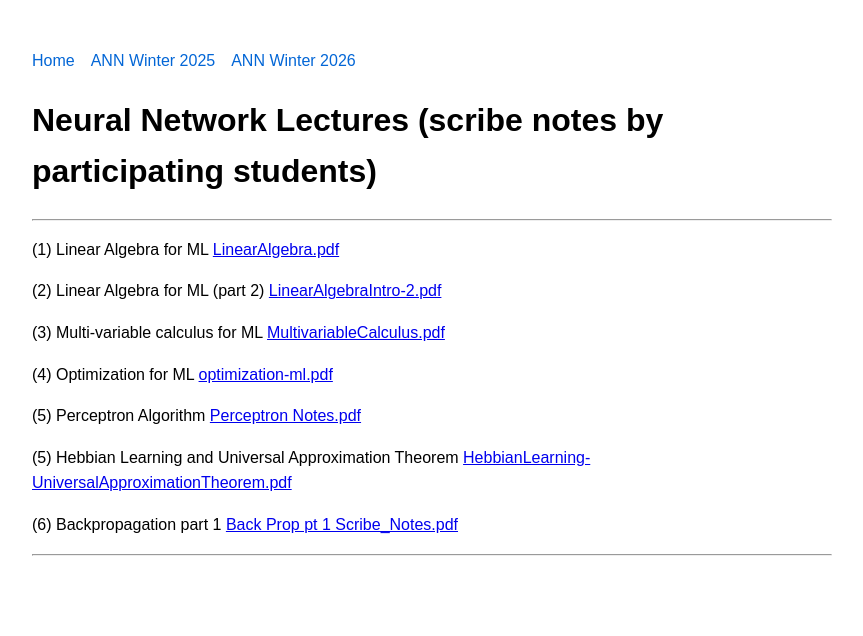
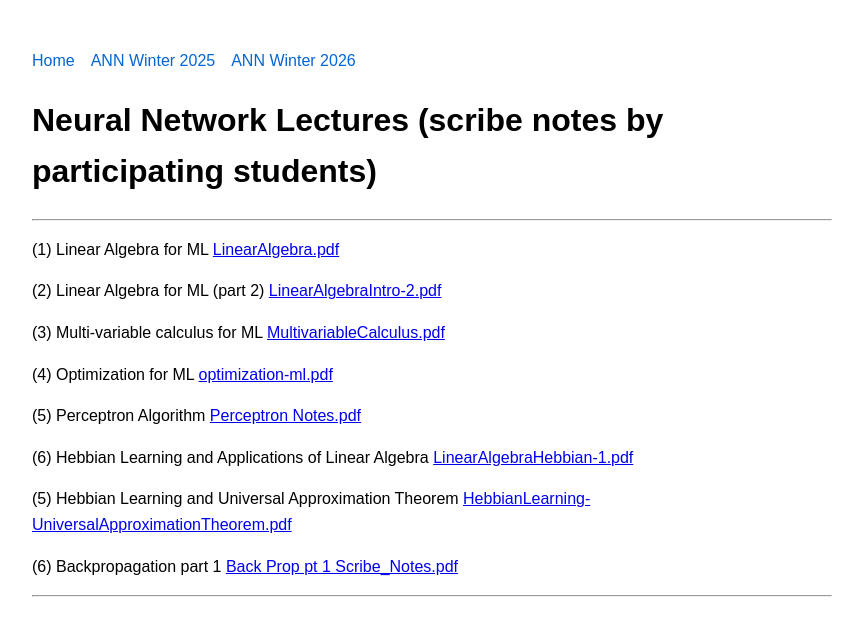
Before and after one commit to mrrahman1517/css485-ann-uwb-sp2025, a Jekyll site: the page built from winter2025/lectures.md, in a window 1280 px wide. Shown: the top 636 px of the page, without its empty margins (208-1071 px from the left). Built offline with Jekyll 4.4.1, drawn with Linux system fonts in a browser that asks for light colours; our own code applies the rules of GitHub Pages for plain Markdown files.

Commit message:
Update lectures.md

```diff
--- a/winter2025/lectures.md
+++ b/winter2025/lectures.md
@@ -10,6 +10,8 @@
 
 (5) Perceptron Algorithm [Perceptron Notes.pdf](https://github.com/user-attachments/files/20746656/Perceptron.Notes.pdf)
 
+(6) Hebbian Learning and Applications of Linear Algebra [LinearAlgebraHebbian-1.pdf](https://github.com/user-attachments/files/20746670/LinearAlgebraHebbian-1.pdf)
+
 (5) Hebbian Learning and Universal Approximation Theorem [HebbianLearning-UniversalApproximationTheorem.pdf](https://github.com/user-attachments/files/20746582/HebbianLearning-UniversalApproximationTheorem.pdf)
 
 (6) Backpropagation part 1 [Back Prop pt 1 Scribe_Notes.pdf](https://github.com/user-attachments/files/20746661/Back.Prop.pt.1.Scribe_Notes.pdf)
```
